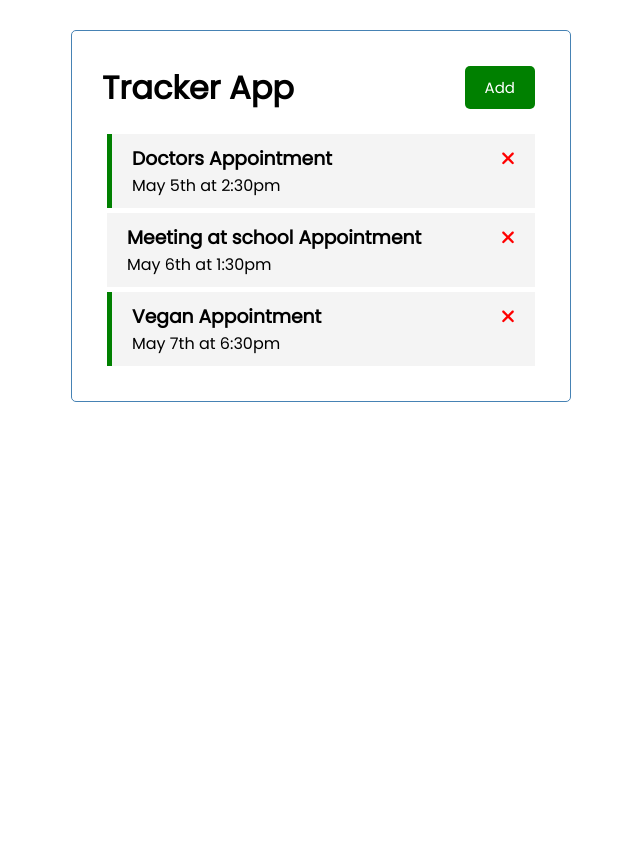
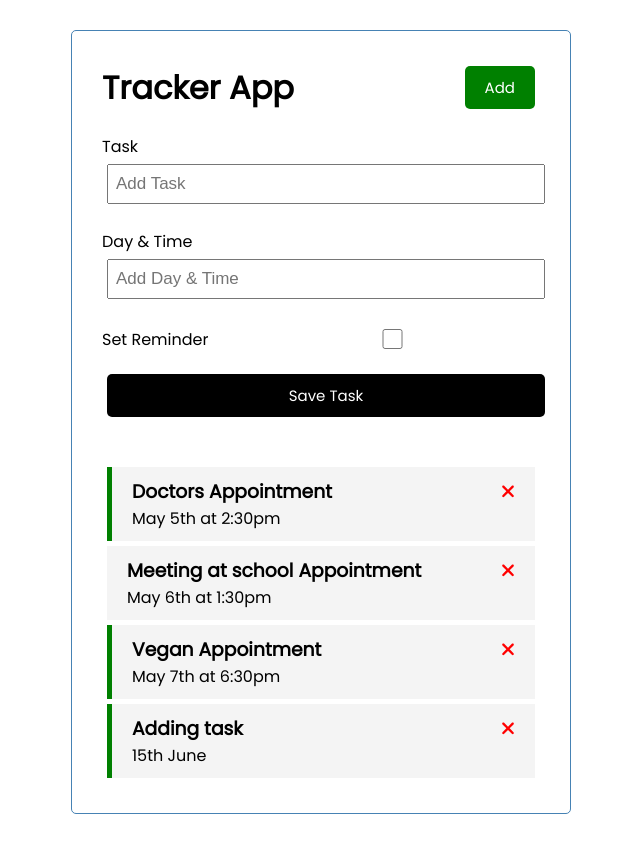
Before and after one commit to NwaguChima/angular-tracker, an Angular app: page / in a window 1280 px wide. Shown: the whole page, without its empty margins (319-959 px from the left). Before the commit the page ends 800 px from the top, so only its background shows below. Built offline with nearby package versions, Linux system fonts and the light colour scheme; data requests are answered from the project's data file; what src would draw is missing.

Commit message:
completed add task

```diff
--- a/db.json
+++ b/db.json
@@ -17,6 +17,12 @@
       "text": "Vegan Appointment",
       "day": "May 7th at 6:30pm",
       "reminder": true
+    },
+    {
+      "id": "8526",
+      "text": "Adding task",
+      "day": "15th June",
+      "reminder": true
     }
   ]
 }
--- a/src/app/app.module.ts
+++ b/src/app/app.module.ts
@@ -2,12 +2,14 @@ import { NgModule } from '@angular/core';
 import { BrowserModule } from '@angular/platform-browser';
 import { FontAwesomeModule } from '@fortawesome/angular-fontawesome';
 import { HttpClientModule } from '@angular/common/http';
+import { FormsModule } from '@angular/forms';
 
 import { AppComponent } from './app.component';
 import { HeaderComponent } from './components/header/header.component';
 import { ButtonComponent } from './components/button/button.component';
 import { TasksComponent } from './components/tasks/tasks.component';
 import { TaskItemComponent } from './components/task-item/task-item.component';
+import { AddTaskComponent } from './components/add-task/add-task.component';
 
 @NgModule({
   declarations: [
@@ -16,8 +18,9 @@ import { TaskItemComponent } from './components/task-item/task-item.component';
     ButtonComponent,
     TasksComponent,
     TaskItemComponent,
+    AddTaskComponent,
   ],
-  imports: [BrowserModule, FontAwesomeModule, HttpClientModule],
+  imports: [BrowserModule, FontAwesomeModule, HttpClientModule, FormsModule],
   providers: [],
   bootstrap: [AppComponent],
 })
--- /dev/null
+++ b/src/app/components/add-task/add-task.component.css
@@ -0,0 +1,3 @@
+.add-form {
+  margin-bottom: 50px;
+}
--- /dev/null
+++ b/src/app/components/add-task/add-task.component.html
@@ -0,0 +1,34 @@
+<form class="add-form" (ngSubmit)="onSubmit()">
+  <div class="form-control">
+    <label for="text">Task</label>
+    <input
+      type="text"
+      name="text"
+      [(ngModel)]="text"
+      placeholder="Add Task"
+      id="text"
+    />
+  </div>
+
+  <div class="form-control">
+    <label for="day">Day & Time</label>
+    <input
+      type="text"
+      name="day"
+      [(ngModel)]="day"
+      placeholder="Add Day & Time"
+      id="day"
+    />
+  </div>
+
+  <div class="form-control form-control-check">
+    <label for="reminder">Set Reminder</label>
+    <input
+      type="checkbox"
+      name="reminder"
+      [(ngModel)]="reminder"
+      id="reminder"
+    />
+  </div>
+  <input type="submit" value="Save Task" class="btn btn-block" />
+</form>
--- /dev/null
+++ b/src/app/components/add-task/add-task.component.ts
@@ -0,0 +1,36 @@
+import { Component, EventEmitter, Output } from '@angular/core';
+import { ITask } from 'src/app/helper/type';
+
+@Component({
+  selector: 'app-add-task',
+  templateUrl: './add-task.component.html',
+  styleUrls: ['./add-task.component.css'],
+})
+export class AddTaskComponent {
+  @Output() onAddTask: EventEmitter<ITask> = new EventEmitter();
+
+  text: string = '';
+  day: string = '';
+  reminder: boolean = false;
+
+  constructor() {}
+
+  onSubmit() {
+    if (!this.text) {
+      alert('Please add a tsk!');
+      return;
+    }
+
+    const newTask = {
+      text: this.text,
+      day: this.day,
+      reminder: this.reminder,
+    };
+
+    this.onAddTask.emit(newTask);
+
+    this.text = '';
+    this.day = '';
+    this.reminder = false;
+  }
+}
--- a/src/app/components/tasks/tasks.component.html
+++ b/src/app/components/tasks/tasks.component.html
@@ -1,3 +1,4 @@
+<app-add-task (onAddTask)="addTask($event)"></app-add-task>
 <app-task-item
   *ngFor="let task of tasks"
   [task]="task"
--- a/src/app/components/tasks/tasks.component.ts
+++ b/src/app/components/tasks/tasks.component.ts
@@ -30,4 +30,8 @@ export class TasksComponent implements OnInit {
 
     this.taskService.updateTaskReminder(task).subscribe();
   }
+
+  addTask(task: ITask) {
+    this.taskService.addTask(task).subscribe((task) => this.tasks.push(task));
+  }
 }
--- a/src/app/services/task.service.ts
+++ b/src/app/services/task.service.ts
@@ -32,4 +32,8 @@ export class TaskService {
 
     return this.http.put<ITask>(url, task, httpOptions);
   }
+
+  addTask(task: ITask): Observable<ITask> {
+    return this.http.post<ITask>(this.apiUrl, task, httpOptions);
+  }
 }
```
Also changed, not shown: src/app/services/ui.service.ts (added, +9 -0 lines), 2 other files (tests, documents, lock files or other folders).
